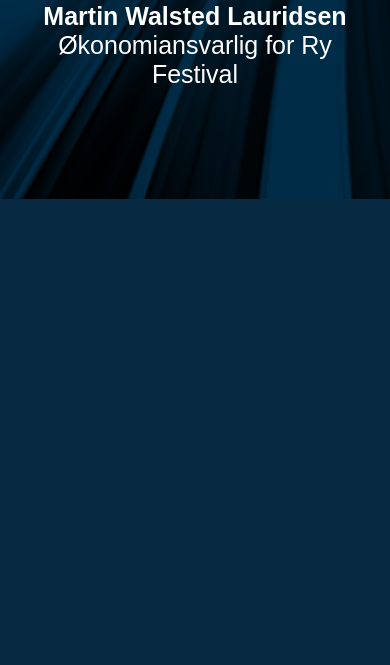
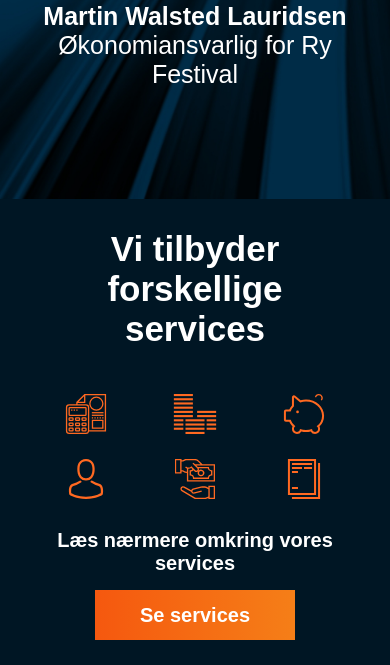
Before and after one commit to Nollee/repenso, a PHP site: page / in a window 390 px wide. Shown: the part 645-1310 px from the top of the page. Before the commit the page ends 844 px from the top, so only its background shows below. Run offline with PHP 8.4, Linux system fonts and the light colour scheme; some web fonts are replaced.

Commit message:
index section

```diff
--- a/web/JS/javascript.js
+++ b/web/JS/javascript.js
@@ -1,4 +1,7 @@
  $(document).ready(function() {
+
+$("#index").scrollTop(0);
+
 
    $(".burger, .burger-frontpage, .overlay").click(function() {
      $('.mobileNav div, .overlay').toggleClass("slide");
--- a/web/index.html
+++ b/web/index.html
@@ -1,5 +1,5 @@
 <!DOCTYPE html>
-<html lang="en">
+<html lang="en" id="index">
 
 <head>
   <meta charset="UTF-8">
@@ -118,6 +118,26 @@
       </section>
     </main>
 
+    <section id="index-service">
+      <div class="index-service-content">
+    <h2>Vi tilbyder<br>forskellige services</h2>
+    <div class="index-service-icons">
+      <img src="images/icons/ac-as.svg" data-aos="zoom-in" data-aos-delay="100" alt="">
+      <img src="images/icons/ac-br.svg" data-aos="zoom-in" data-aos-delay="200" alt="">
+      <img src="images/icons/ac-da.svg" data-aos="zoom-in" data-aos-delay="300" alt="">
+      <img src="images/icons/ac-rent.svg" data-aos="zoom-in" data-aos-delay="400" alt="">
+      <img src="images/icons/ac-sal.svg" data-aos="zoom-in" data-aos-delay="500" alt="">
+      <img src="images/icons/ac-ses.svg" data-aos="zoom-in" data-aos-delay="600" alt="">
+    </div>
+    <div class="index-service-cta">
+      <p>Læs nærmere omkring vores services</p>
+      <a class="cta" href="service.html">Se services</a>
+    </div>
+    </div>
+    </section>
+
+
+
     <script src="js/jquery-3.4.1.min.js"></script>
     <script src="js/javascript.js"></script>
     <script src="https://unpkg.com/aos@2.3.1/dist/aos.js"></script>
--- a/web/sass/style.scss
+++ b/web/sass/style.scss
@@ -425,6 +425,49 @@ textarea {
   }
   .quote-place {
     font-size: 15px;
+  }
+}
+#index-service {
+  @extend %center;
+  width: 100%;
+  height: 100vh;
+  background-color: $main-blue;
+}
+.index-service-content {
+  display: flex;
+  justify-content: flex-start;
+  flex-direction: column;
+    width: 80%;
+    p {
+      font-size: 30px;
+      color: white;
+    }
+  h2 {
+    margin-bottom: 50px;
+    color: white;
+    font-size: 70px;
+  }
+}
+.index-service-icons {
+  width: 100%;
+  display: flex;
+  flex-direction: row;
+  flex-wrap: wrap;
+  justify-content: space-between;
+  margin-top: 20px;
+  margin-bottom: 20px;
+  img {
+    height: 60px;
+    padding: 30px;
+  }
+}
+.index-service-cta {
+  margin-top: 50px;
+  display: flex;
+  flex-direction: row;
+  align-items: center;
+  .cta {
+    margin-left: 20px;
   }
 }
 /*index end*/
@@ -902,6 +945,14 @@ text-align: center;
   .hero-desc {
     display: none;
   }
+  .index-service-content {
+    h2 {
+      font-size: 55px;
+    }
+    p {
+      font-size: 20px;
+    }
+  }
   /*index.html end*/
   /* about.html */
   .worker-container{
@@ -1100,6 +1151,28 @@ text-align: center;
     width: 100%;
   }
 }
+#index-service {
+  height: auto;
+}
+.index-service-content {
+  h2 {
+    margin-top: 30px;
+  }
+}
+.index-service-icons {
+  img {
+    width: 20%;
+  }
+}
+.index-service-cta {
+  margin-top: 10px;
+  margin-bottom: 10px;
+  .cta {
+    width: 80;
+    height: 20px;
+    font-size: 20px;
+  }
+}
 /*index.html end*/
   /* about.html */
   .about-city{
@@ -1199,7 +1272,27 @@ text-align: center;
     }
   }
 }
-
+.index-service-content {
+  text-align: center;
+  h2 {
+    font-size: 35px;
+    margin-bottom: 0px;
+  }
+}
+.index-service-icons {
+  img {
+    padding: 0px;
+    padding-top: 25px;
+    height: 40px;
+      width: 30%;
+  }
+}
+.index-service-cta{
+  flex-direction: column;
+  .cta {
+    margin: 15px;
+  }
+}
 /*index.html end*/
   /* about.html */
   .city-text{
```
Also changed, not shown: web/about.html (+8 -3 lines), web/CSS/style.css, 1 other file.
